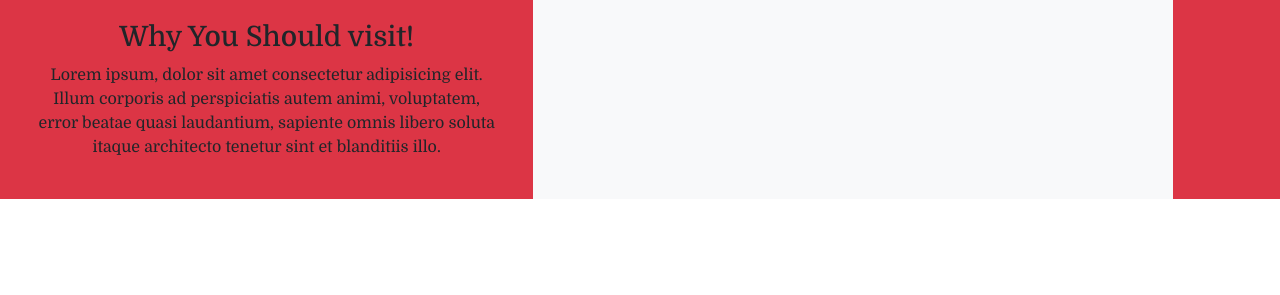
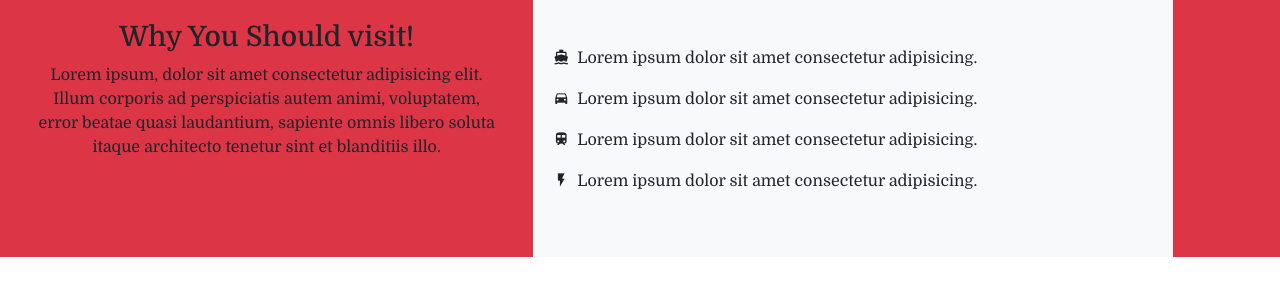
Before and after one commit to thghost21/Site-Clone, a plain HTML site: page index.html in a window 1280 px wide. Shown: the part 499-794 px from the top of the page. Drawn offline with nearby package versions, Linux system fonts and the light colour scheme.

Commit message:
visit section rough in

```diff
--- a/index.html
+++ b/index.html
@@ -56,7 +56,7 @@
           </div>
         </div>
       </div>
-
+      <!-- NOTE VISIT SECTION -->
     </section>
     <div class="container-fluid">
       <div class="row bg-danger dominetext">
@@ -68,8 +68,12 @@
               blanditiis illo.</p>
           </div>
         </div>
-        <div class="col-md-6 bg-light ">
+        <div class="col-md-6 bg-light py-5 ">
           <div>
+            <p><span class="mdi mdi-ferry px-2"></span>Lorem ipsum dolor sit amet consectetur adipisicing.</p>
+            <p><span class="mdi mdi-car px-2"></span>Lorem ipsum dolor sit amet consectetur adipisicing.</p>
+            <p><span class="mdi mdi-train px-2"></span>Lorem ipsum dolor sit amet consectetur adipisicing.</p>
+            <p><span class="mdi mdi-flash px-2"></span>Lorem ipsum dolor sit amet consectetur adipisicing.</p>
 
           </div>
 
```
